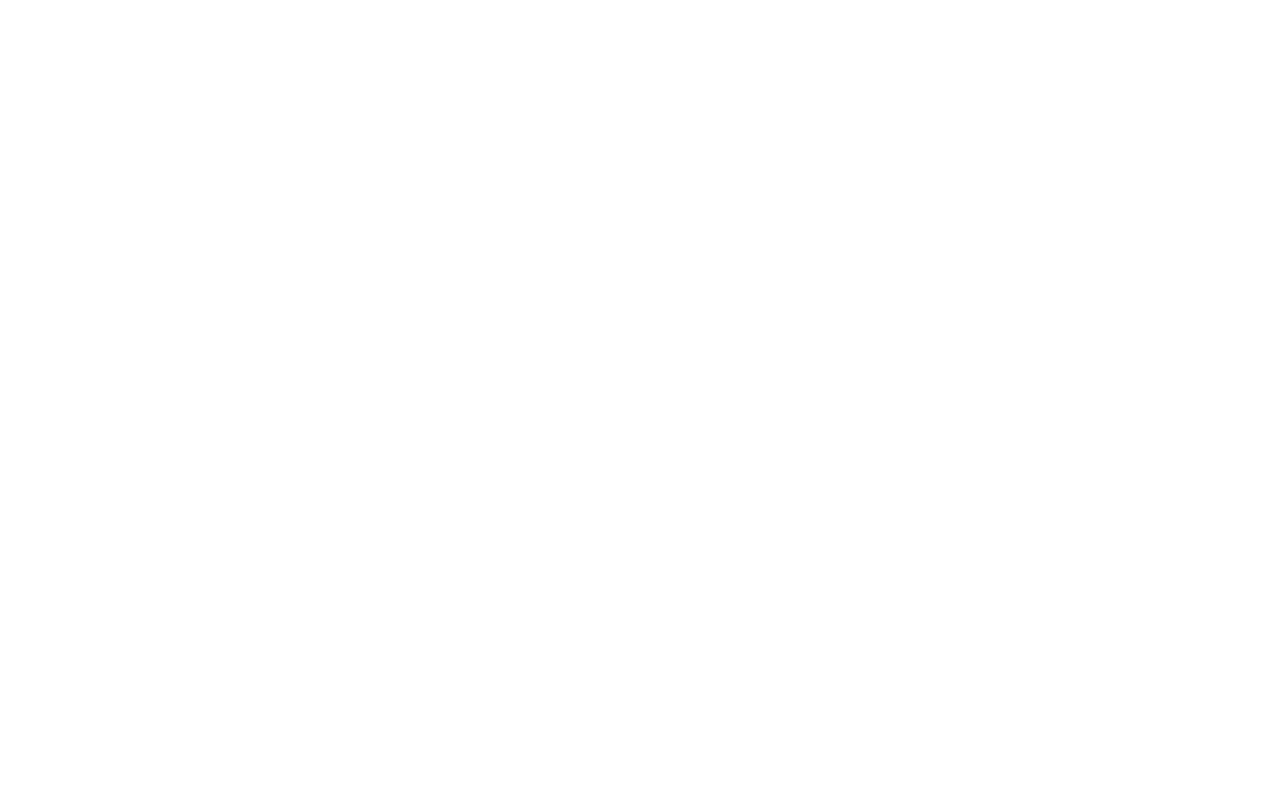
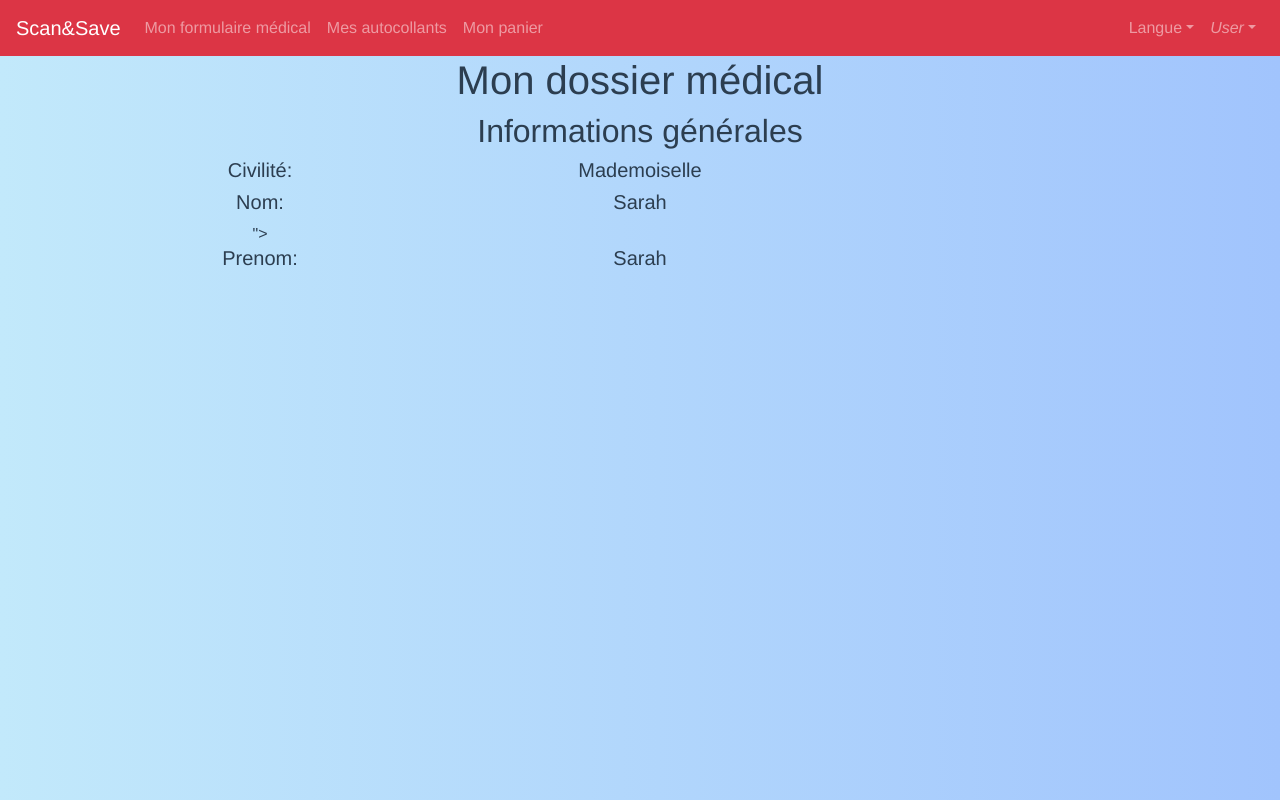
Before and after one commit to MatthieuLev/scanandsave, a Vue app: page /MedicalFileResume in a window 1280 px wide. Built offline with nearby package versions, Linux system fonts and the light colour scheme.

Commit message:
[US#5_T1]-MedicalFileResume

```diff
--- a/src/router.js
+++ b/src/router.js
@@ -5,6 +5,7 @@ import Login from './views/Login.vue';
 import Registration from './views/Registration.vue';
 import MedicalFileCreation from './views/MedicalFileCreation.vue';
 import StickersCreation from './views/StickersCreation.vue';
+import MedicalFileResume from './views/MedicalFileResume.vue';
 import Navbar from './components/Navbar.vue';
 
 Vue.use(Router);
@@ -43,5 +44,10 @@ export default new Router({
       name: 'StickersCreation',
       component: StickersCreation,
     },
+    {
+      path: '/MedicalFileResume',
+      name: 'MedicalFileResume',
+      component: MedicalFileResume,
+    }
   ],
 });
--- /dev/null
+++ b/src/views/MedicalFileResume.vue
@@ -0,0 +1,51 @@
+<template>
+  <div>
+    <Navbar></Navbar>
+    <b-container>
+      <h1>Mon dossier médical</h1>
+      <h2>Informations générales</h2>
+
+      <b-row>
+        <b-col class="col-lg-4">
+          <h5>Civilité: </h5>
+        </b-col>
+        <b-col class="col-lg-4">
+          <h5>Mademoiselle</h5>
+        </b-col>
+      </b-row>
+
+      <b-row>
+        <b-col class="col-lg-4">
+          <h5>Nom: </h5>">
+        </b-col>
+        <b-col class="col-lg-4">
+            <h5>Sarah</h5>
+        </b-col>
+      </b-row>
+
+      <b-row>
+       <b-col class="col-lg-4">
+          <h5>Prenom: </h5>
+       </b-col>
+        <b-col class="col-lg-4">
+        <h5>Sarah</h5>
+      </b-col>
+      </b-row>
+
+    </b-container>
+  </div>
+</template>
+
+<script>
+  import Navbar from '../components/Navbar.vue';
+    export default {
+        name: "MedicalFileResume",
+      components: {
+        Navbar,
+      }
+    }
+</script>
+
+<style scoped>
+
+</style>
```
